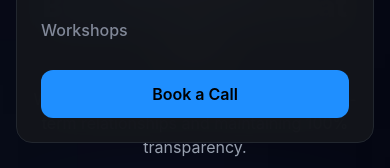
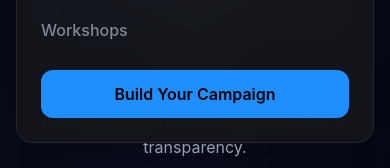
Before and after one commit to Atharv542/Legaro, a React (Vite) app: page / in a window 390 px wide. Both pictures are taken after a click on the button 347 px from the left and 39 px from the top of the page. Shown: the part 225-393 px from the top of the page. Built offline with nearby package versions, Linux system fonts and the light colour scheme.

Commit message:
Added changes

```diff
--- a/src/components/Navbar.jsx
+++ b/src/components/Navbar.jsx
@@ -96,10 +96,10 @@ export default function Navbar() {
           ))}
 
           <button
-            onClick={() => handleNav("#call")}
+            onClick={() =>navigate('/kidfluencer-deck')}
             className="mt-2  px-5 py-3 rounded-xl font-semibold bg-[hsl(210,100%,56%)] text-black hover:brightness-110 transition"
           >
-            Book a Call
+            Build Your Campaign
           </button>
         </div>
       )}
```
